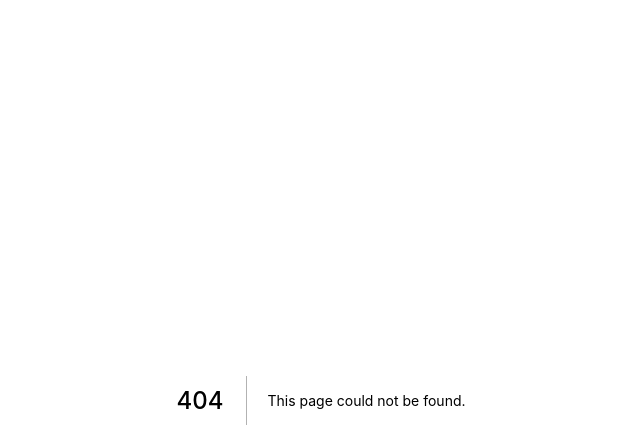
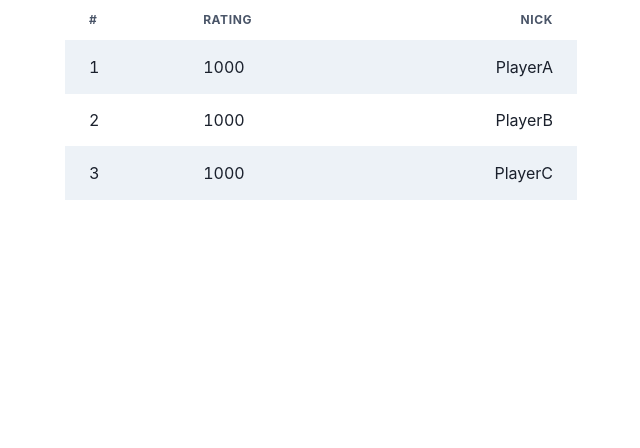
Before and after one commit to appKom/smashpause, a Next.js app: page /components/atoms/Leaderboard in a window 1280 px wide. Before the commit this address had no page. Shown: the top 448 px of the page, without its empty margins (319-959 px from the left). Built offline with nearby package versions, Linux system fonts and the light colour scheme.

Commit message:
Added session and leaderboard

```diff
--- /dev/null
+++ b/pages/components/atoms/Leaderboard.tsx
@@ -0,0 +1,56 @@
+import React from 'react'
+import { useRouter } from 'next/router'
+import { Input, VStack, HStack, Heading, Box, FormControl } from "@chakra-ui/react"
+import { Flex, Spacer } from '@chakra-ui/react'
+import Session_button from './Session_button'
+import Leaderboard_button from './Leaderboard_button'
+import Homepage_button from './Homepage_button'
+import {
+    Table,
+    Thead,
+    Tbody,
+    Tfoot,
+    Tr,
+    Th,
+    Td,
+    TableCaption,
+  } from '@chakra-ui/react'
+
+const Leaderboard:React.FC = () => {
+
+
+    return (
+        <div>
+            <HStack justifyContent={"center"}  paddingRight={"30vw"} paddingLeft={"30vw"}>
+                <Table variant='striped'>
+                    <Thead>
+                            <Tr>
+                              <Th>#</Th>
+                              <Th>Rating</Th>
+                              <Th isNumeric>Nick</Th>
+                            </Tr>
+                          </Thead>
+                          <Tbody>
+                            <Tr>
+                              <Td>1</Td>
+                              <Td>1000</Td>
+                              <Td isNumeric>PlayerA</Td>
+                            </Tr>
+                            <Tr>
+                              <Td>2</Td>
+                              <Td>1000</Td>
+                              <Td isNumeric>PlayerB</Td>
+                            </Tr>
+                            <Tr>
+                              <Td>3</Td>
+                              <Td>1000</Td>
+                              <Td isNumeric>PlayerC</Td>
+                            </Tr>
+                          </Tbody>
+                      </Table>
+                    </HStack>
+      </div>
+    )
+}
+
+export default Leaderboard
```
Also changed, not shown: pages/LeaderBoard.tsx (+13 -0 lines), pages/Session.tsx (+6 -1 lines), pages/components/atoms/SessionCreate.tsx (added, +62 -0 lines), pages/components/atoms/SessionJoin.tsx (added, +29 -0 lines).
